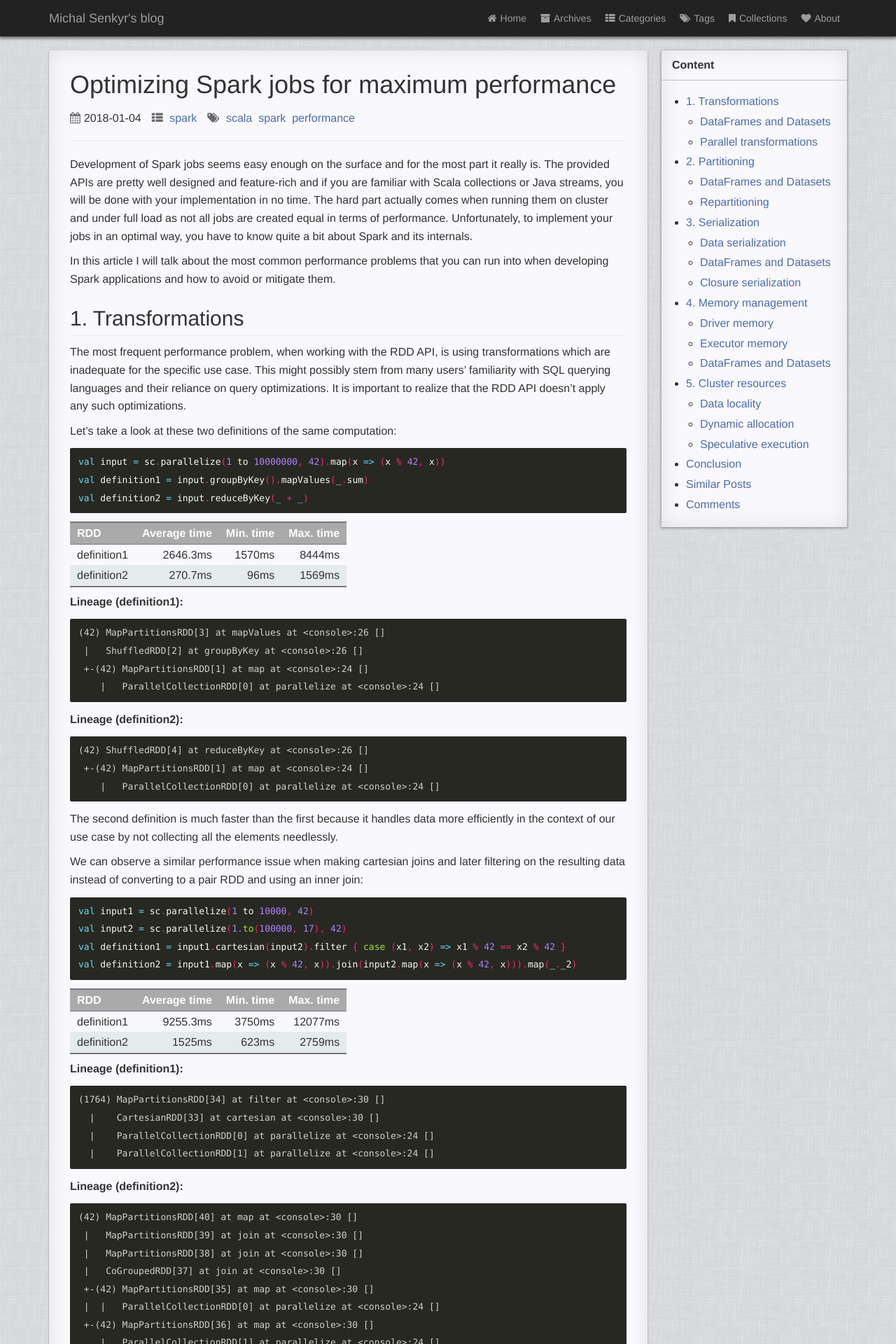
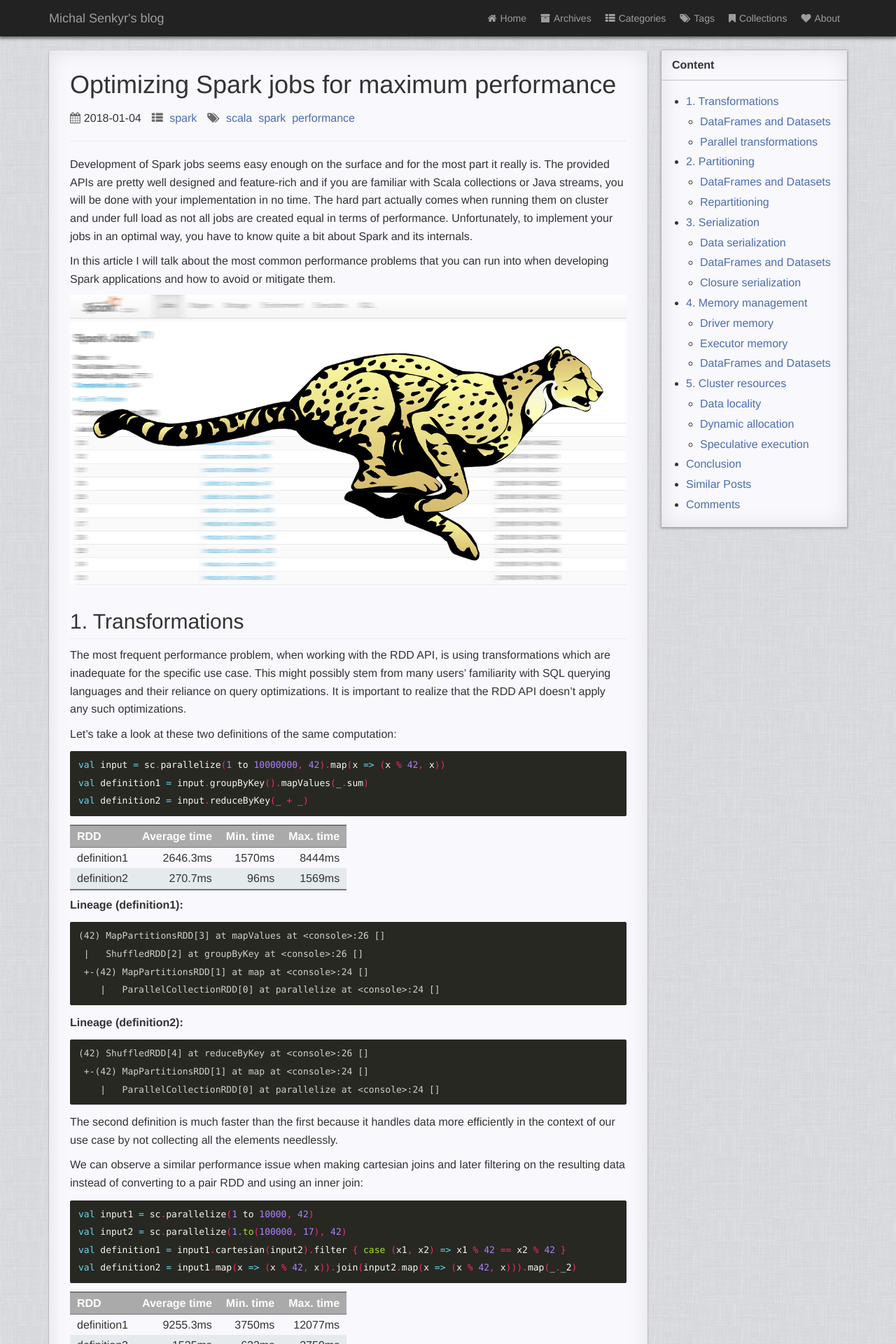
Before and after one commit to michalsenkyr/michalsenkyr.github.io, a Jekyll site: the page built from _posts/2018-01-04-spark-performance.md, in a window 1280 px wide. Shown: the top 1920 px of the page at 70% size. Built offline with Jekyll 4.4.1, drawn with Linux system fonts in a browser that asks for light colours; comment, search, counter and statistics services are not loaded; a style sheet for code colours, icons or effects is not loaded.

Commit message:
Add title image to Spark performance article
Change-Id: Ia3a5fbf6dcaaca67a040f575309d09284dfd26da

```diff
--- a/_posts/2018-01-04-spark-performance.md
+++ b/_posts/2018-01-04-spark-performance.md
@@ -13,6 +13,8 @@ Development of Spark jobs seems easy enough on the surface and for the most part
 
 In this article I will talk about the most common performance problems that you can run into when developing Spark applications and how to avoid or mitigate them.
 
+
+![Title image](/images/2018-01-04-spark-performance/title.png)
 
 ## 1. Transformations
 
```
Also changed, not shown: images/2018-01-04-spark-performance/title.png (added).
